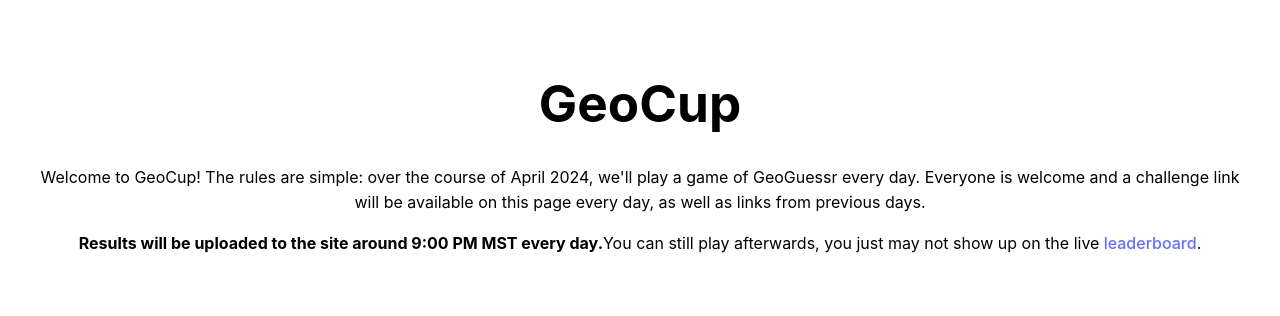
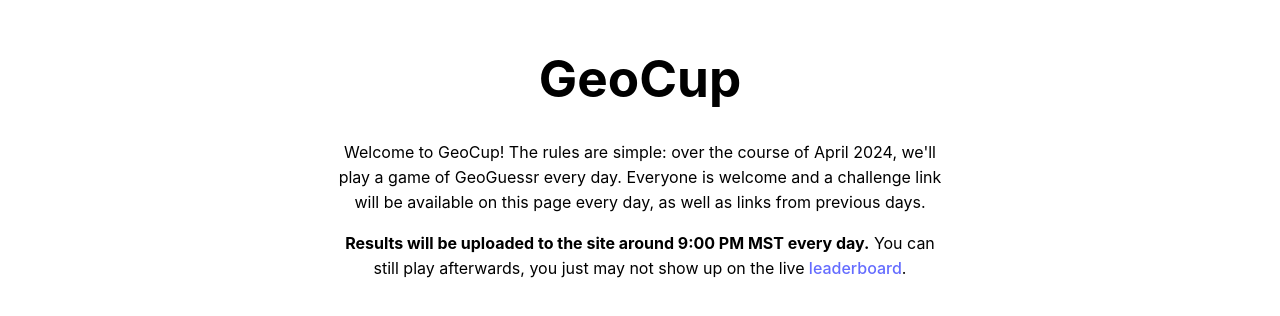
Before and after one commit to ezrichards/geocup, a React (Vite) app: page / in a window 1280 px wide. Shown: the part 244-560 px from the top of the page. Built offline with nearby package versions, Linux system fonts and the light colour scheme.

Commit message:
homepage: add styling

```diff
--- /dev/null
+++ b/src/pages/Home.css
@@ -0,0 +1,5 @@
+.welcome {
+    width: 50%;
+    margin-left: auto;
+    margin-right: auto;
+}
--- a/src/pages/Home.tsx
+++ b/src/pages/Home.tsx
@@ -1,8 +1,10 @@
+import "./Home.css";
+
 const HomePage = () => {
   return (
     <>
       <h1>GeoCup</h1>
-      <div>
+      <div className="welcome">
         <p>
           Welcome to GeoCup! The rules are simple: over the course of April
           2024, we'll play a game of GeoGuessr every day. Everyone is welcome
@@ -12,7 +14,7 @@
         <p>
           <strong>
             Results will be uploaded to the site around 9:00 PM MST every day.
-          </strong>
+          </strong>{" "}
           You can still play afterwards, you just may not show up on the live
           <a href="/leaderboard"> leaderboard</a>.
         </p>
```
